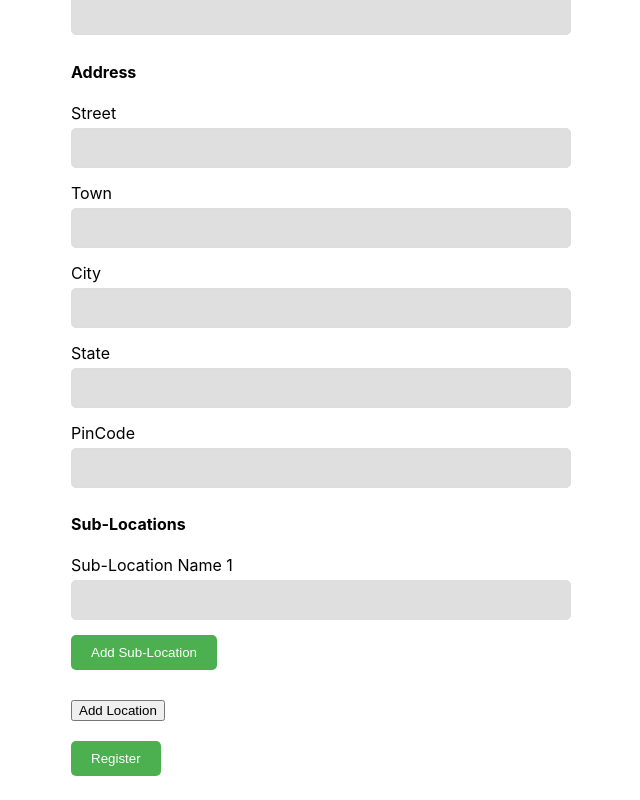
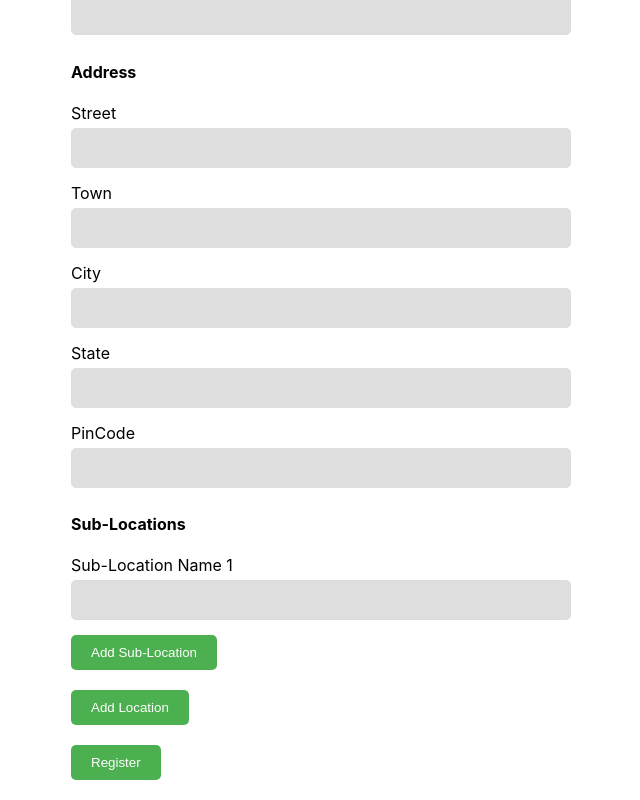
Before and after one commit to logical-mindsit-web/Admin-Website-Frontend, a React (Create React App) app: page /create-user in a window 1280 px wide. Shown: the part 1009-1809 px from the top of the page, without its empty margins (319-959 px from the left). Built offline with nearby package versions, Linux system fonts and the light colour scheme.

Commit message:
Button Color Changes

```diff
--- a/src/DetailsUplode/CreateUserPage.js
+++ b/src/DetailsUplode/CreateUserPage.js
@@ -297,7 +297,7 @@ export default function CreateUser(){
                   style={{ width: "100%", padding: "10px", margin: "5px 0", borderRadius: "5px" }}
                 />
                 {subIndex > 0 && (
-                  <button type="button" onClick={() => removeSubLocation(index, subIndex)} style={{ marginTop: "10px" }}>
+                  <button type="button" onClick={() => removeSubLocation(index, subIndex)} style={{ padding: "10px 20px", backgroundColor: "#F8F8FF", color: "red", borderRadius: "5px", border: "black" }}>
                     Remove Sub-Location
                   </button>
                 )}
@@ -308,14 +308,14 @@ export default function CreateUser(){
             </button>
 
             {locations.length > 1 && (
-              <button type="button" onClick={() => removeLocation(index)} style={{ padding: "10px 20px", backgroundColor: "#4CAF50", color: "white", borderRadius: "5px", border: "none" }}>
+              <button type="button" onClick={() => removeLocation(index)} style={{ padding: "10px 20px", backgroundColor: "#F8F8FF", color: "red", borderRadius: "5px", border: "black",marginLeft: "8px" }}>
                 Remove Location
               </button>
             )}
           </div>
         ))}
 
-        <button type="button" onClick={addLocation} style={{ marginTop: "10px" }}>
+        <button type="button" onClick={addLocation} style={{ padding: "10px 20px", backgroundColor: "#4CAF50", color: "white", borderRadius: "5px", border: "none" }}>
           Add Location
         </button>
 
```
